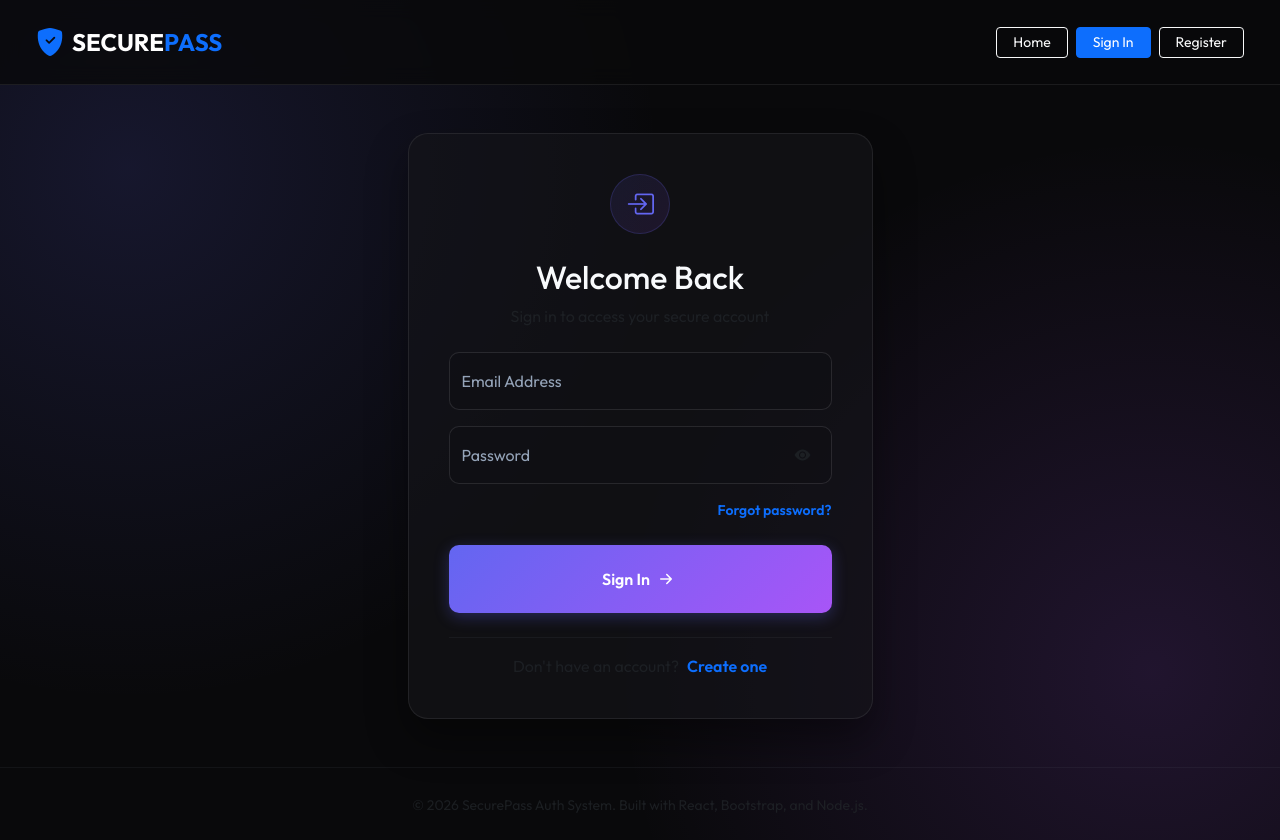
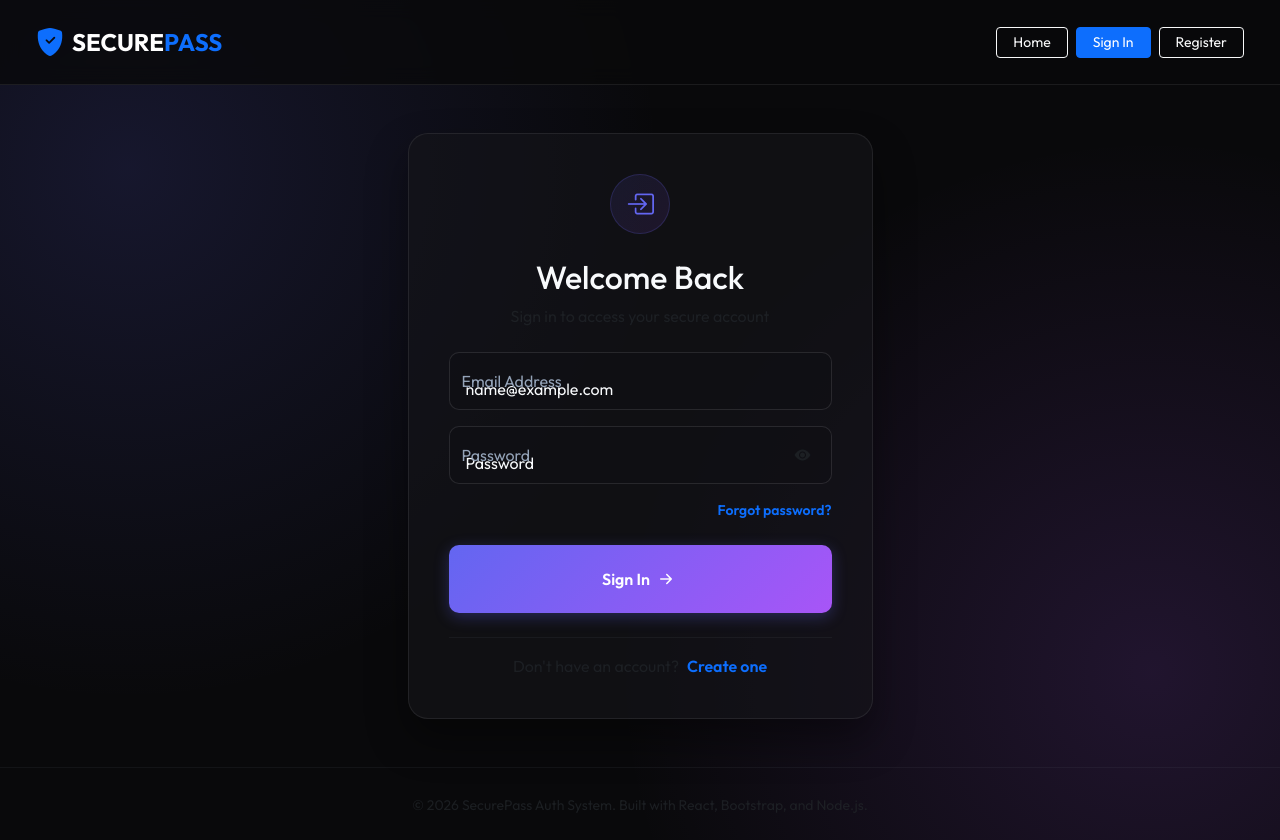
Before and after one commit to SAIKAT24072002/Password_reset_front, a React (Vite) app: page /login in a window 1280 px wide. Built offline with nearby package versions, Linux system fonts and the light colour scheme; no server answers.

Commit message:
fix: password input text visibility on dark background

```diff
--- a/src/index.css
+++ b/src/index.css
@@ -197,3 +197,21 @@ body {
 .form-floating > .form-control::placeholder {
   color: transparent !important;
 }
+
+/* Ensure password dots and all input text are visible on dark background */
+.form-control[type="password"],
+.form-control[type="text"],
+.form-control[type="email"] {
+  color: #f8fafc !important;
+  -webkit-text-fill-color: #f8fafc !important;
+  caret-color: #f8fafc !important;
+}
+
+/* Fix browser autofill dark background */
+.form-control:-webkit-autofill,
+.form-control:-webkit-autofill:hover,
+.form-control:-webkit-autofill:focus {
+  -webkit-text-fill-color: #f8fafc !important;
+  -webkit-box-shadow: 0 0 0 1000px rgba(15, 15, 20, 0.9) inset !important;
+  transition: background-color 5000s ease-in-out 0s;
+}
```
